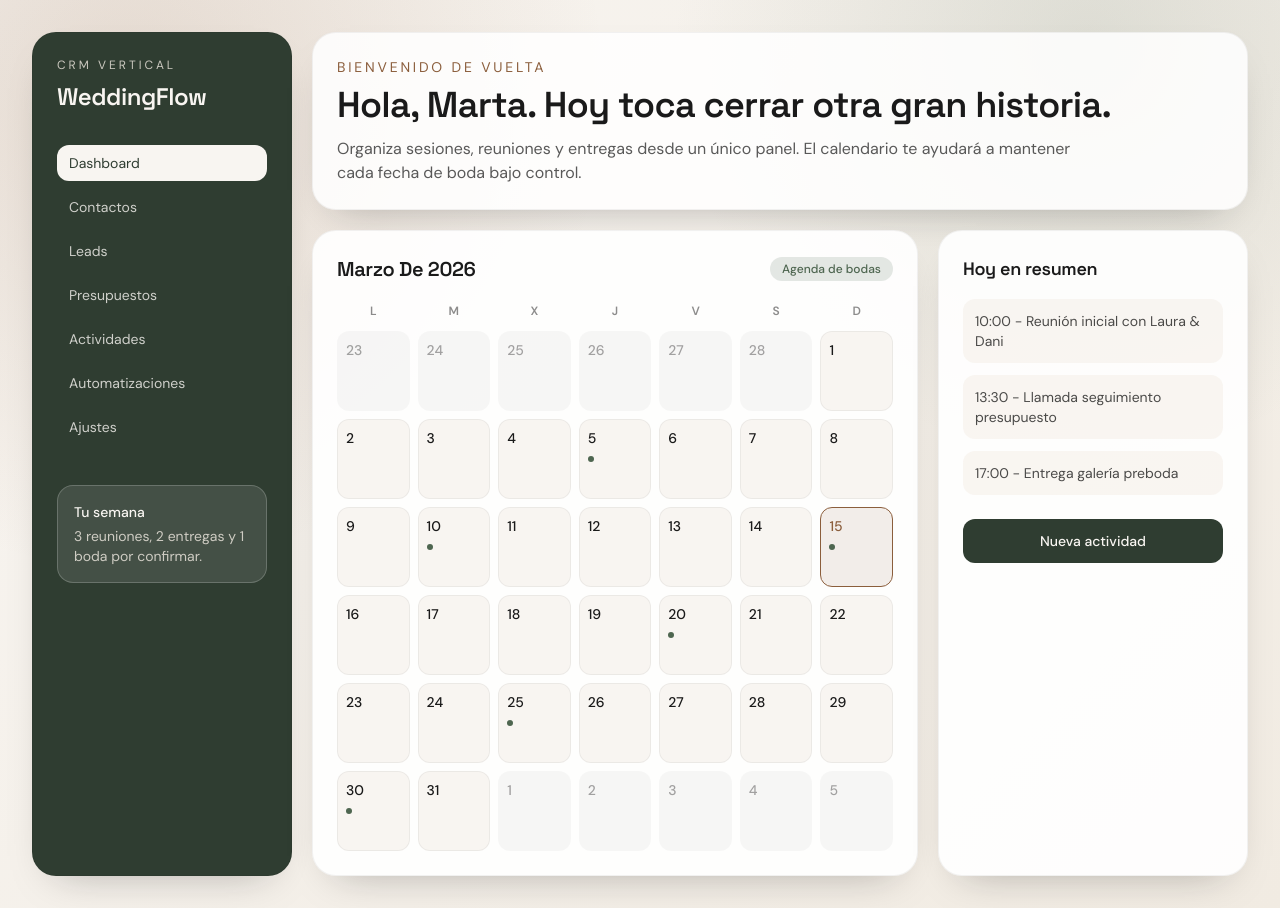
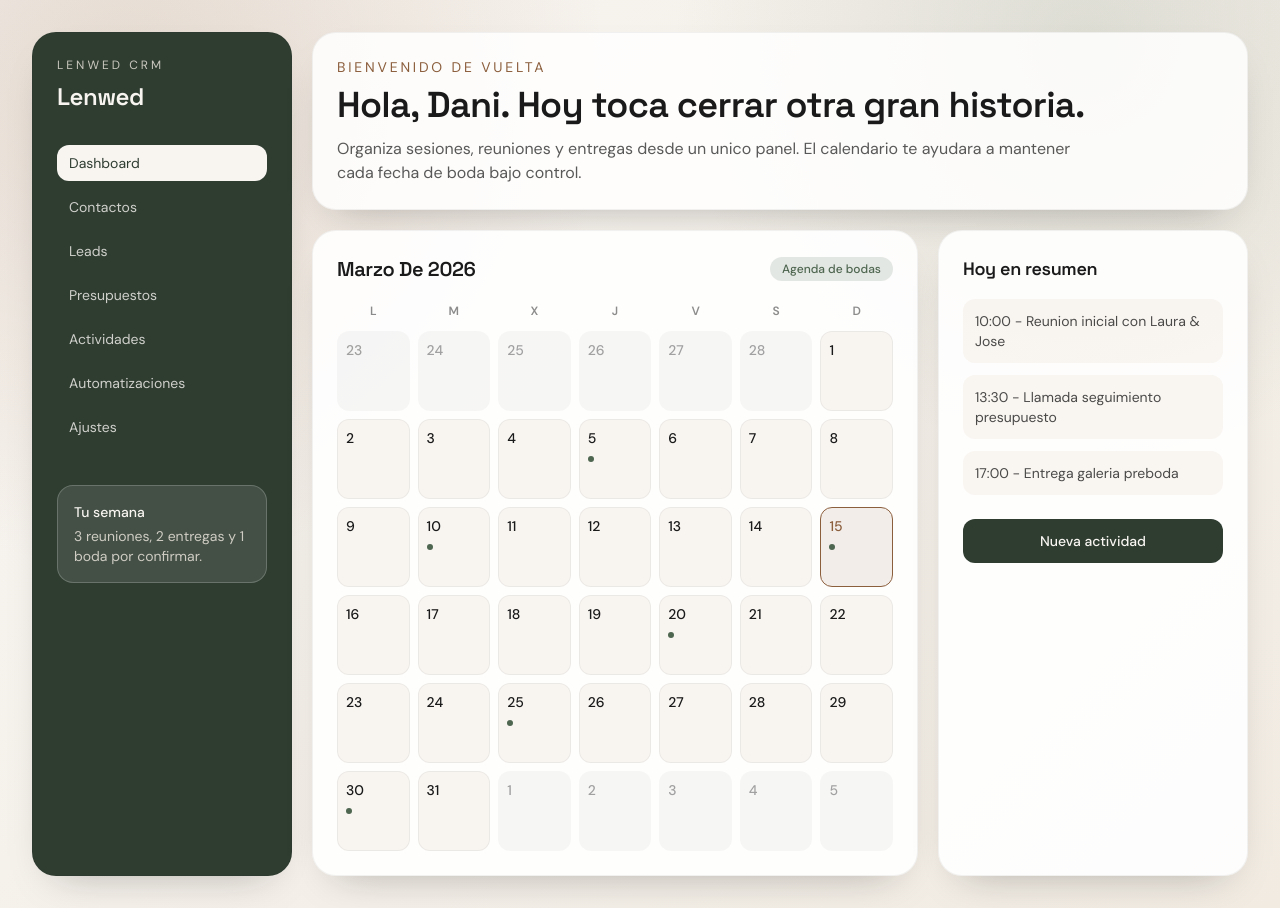
Before and after one commit to Sersang5/for-wedding-photographers, a Next.js app in the folder apps/web/: page / in a window 1280 px wide. Built offline with nearby package versions, Linux system fonts and the light colour scheme.

Commit message:
rename to lenwed

```diff
--- a/apps/web/app/auth/callback/auth-callback-client.tsx
+++ b/apps/web/app/auth/callback/auth-callback-client.tsx
@@ -37,7 +37,7 @@ export function AuthCallbackClient() {
     <main className="flex min-h-screen items-center justify-center px-6">
       <section className="w-full max-w-md rounded-2xl border border-black/10 bg-white/85 p-6 text-center shadow-panel backdrop-blur-md">
         <h1 className="text-2xl font-semibold text-brand-ink">
-          Finalizando autenticacion...
+          Finalizando autenticacion en Lenwed...
         </h1>
         <p className="mt-2 text-sm text-black/65">
           Te estamos redirigiendo al dashboard.
--- a/apps/web/app/auth/callback/page.tsx
+++ b/apps/web/app/auth/callback/page.tsx
@@ -6,7 +6,7 @@ function CallbackFallback() {
     <main className="flex min-h-screen items-center justify-center px-6">
       <section className="w-full max-w-md rounded-2xl border border-black/10 bg-white/85 p-6 text-center shadow-panel backdrop-blur-md">
         <h1 className="text-2xl font-semibold text-brand-ink">
-          Finalizando autenticacion...
+          Finalizando autenticacion en Lenwed...
         </h1>
         <p className="mt-2 text-sm text-black/65">
           Te estamos redirigiendo al dashboard.
--- a/apps/web/app/layout.tsx
+++ b/apps/web/app/layout.tsx
@@ -13,8 +13,8 @@ const spaceGrotesk = Space_Grotesk({
 });
 
 export const metadata: Metadata = {
-  title: 'For Wedding Photographers CRM',
-  description: 'CRM dashboard for wedding photographers',
+  title: 'Lenwed CRM',
+  description: 'Lenwed CRM dashboard for wedding photographers',
 };
 
 export default function RootLayout({
--- a/apps/web/components/crm-dashboard-page.tsx
+++ b/apps/web/components/crm-dashboard-page.tsx
@@ -77,9 +77,9 @@ export function CrmDashboardPage() {
         <aside className="rounded-3xl border border-black/5 bg-brand-pine p-6 text-brand-cloud shadow-panel">
           <div className="mb-8">
             <p className="text-xs uppercase tracking-[0.25em] text-brand-sand/80">
-              CRM Vertical
+              Lenwed CRM
             </p>
-            <h1 className="mt-2 text-2xl font-semibold">WeddingFlow</h1>
+            <h1 className="mt-2 text-2xl font-semibold">Lenwed</h1>
           </div>
 
           <nav className="space-y-2">
@@ -112,11 +112,11 @@ export function CrmDashboardPage() {
               Bienvenido de vuelta
             </p>
             <h2 className="mt-2 text-3xl font-semibold text-brand-ink md:text-4xl">
-              Hola, Marta. Hoy toca cerrar otra gran historia.
+              Hola, Dani. Hoy toca cerrar otra gran historia.
             </h2>
             <p className="mt-3 max-w-3xl text-sm text-black/65 md:text-base">
-              Organiza sesiones, reuniones y entregas desde un único panel. El
-              calendario te ayudará a mantener cada fecha de boda bajo control.
+              Organiza sesiones, reuniones y entregas desde un unico panel. El
+              calendario te ayudara a mantener cada fecha de boda bajo control.
             </p>
           </header>
 
@@ -164,13 +164,13 @@ export function CrmDashboardPage() {
               <h3 className="text-lg font-semibold">Hoy en resumen</h3>
               <ul className="mt-4 space-y-3 text-sm text-black/70">
                 <li className="rounded-xl bg-brand-sand/45 p-3">
-                  10:00 - Reunión inicial con Laura & Dani
+                  10:00 - Reunion inicial con Laura & Jose
                 </li>
                 <li className="rounded-xl bg-brand-sand/45 p-3">
                   13:30 - Llamada seguimiento presupuesto
                 </li>
                 <li className="rounded-xl bg-brand-sand/45 p-3">
-                  17:00 - Entrega galería preboda
+                  17:00 - Entrega galeria preboda
                 </li>
               </ul>
 
```
Also changed, not shown: 1 other file (tests, documents, lock files or other folders).
